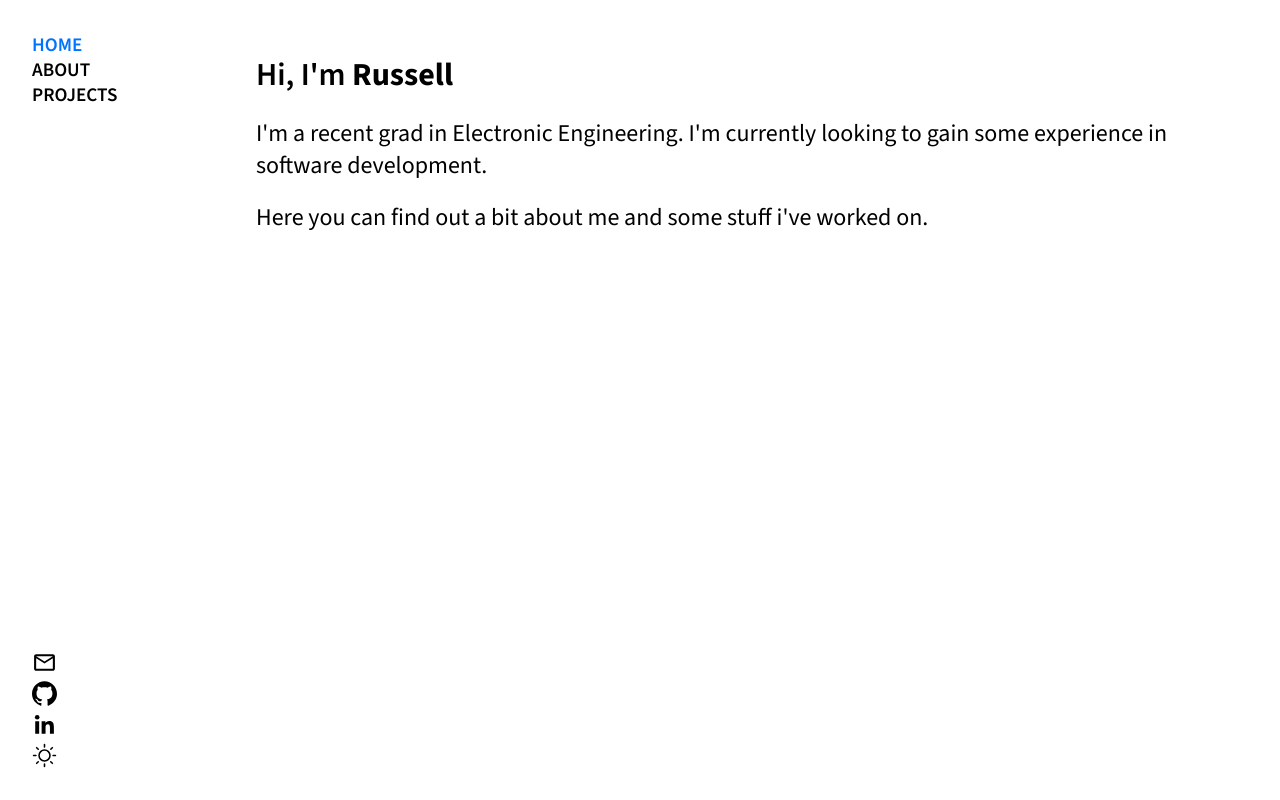
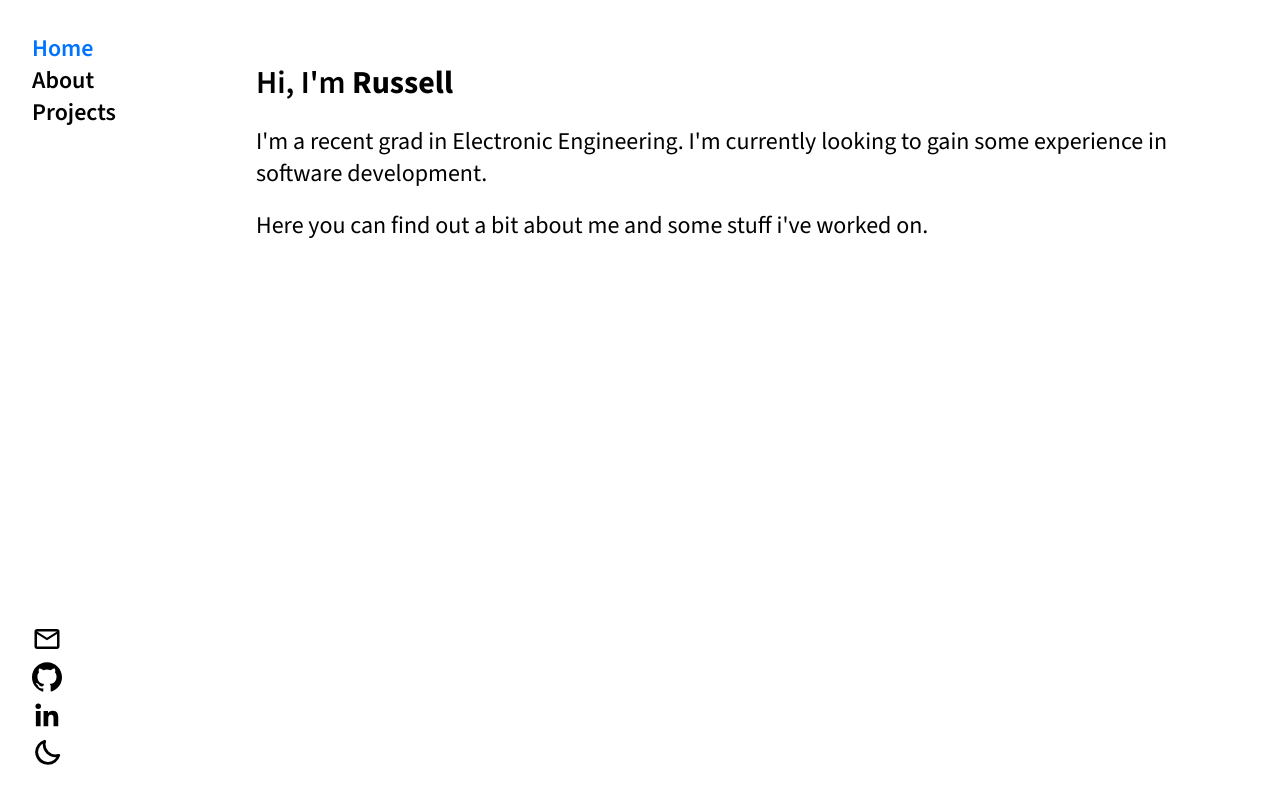
Before and after one commit to rnba12/website, a SvelteKit app: page / in a window 1280 px wide. Built offline with nearby package versions, Linux system fonts and the light colour scheme.

Commit message:
Style: layout

```diff
--- a/src/lib/components/ThemeButton.svelte
+++ b/src/lib/components/ThemeButton.svelte
@@ -2,15 +2,15 @@
     let darkTheme: boolean = false
 </script>
 
-{#if darkTheme}
-    <svg xmlns="http://www.w3.org/2000/svg" width="256" height="256" viewBox="0 0 256 256"><path fill="currentColor" d="M233.54 142.23a8 8 0 0 0-8-2a88.08 88.08 0 0 1-109.8-109.8a8 8 0 0 0-10-10a104.84 104.84 0 0 0-52.91 37A104 104 0 0 0 136 224a103.09 103.09 0 0 0 62.52-20.88a104.84 104.84 0 0 0 37-52.91a8 8 0 0 0-1.98-7.98Zm-44.64 48.11A88 88 0 0 1 65.66 67.11a89 89 0 0 1 31.4-26A106 106 0 0 0 96 56a104.11 104.11 0 0 0 104 104a106 106 0 0 0 14.92-1.06a89 89 0 0 1-26.02 31.4Z"/></svg>/
+{#if !darkTheme}
+    <svg xmlns="http://www.w3.org/2000/svg" width="256" height="256" viewBox="0 0 256 256"><path fill="currentColor" d="M236.37 139.4a12 12 0 0 0-12-3A84.07 84.07 0 0 1 119.6 31.59a12 12 0 0 0-15-15a108.86 108.86 0 0 0-54.91 38.48A108 108 0 0 0 136 228a107.09 107.09 0 0 0 64.93-21.69a108.86 108.86 0 0 0 38.44-54.94a12 12 0 0 0-3-11.97Zm-49.88 47.74A84 84 0 0 1 68.86 69.51a84.93 84.93 0 0 1 23.41-21.22Q92 52.13 92 56a108.12 108.12 0 0 0 108 108q3.87 0 7.71-.27a84.79 84.79 0 0 1-21.22 23.41Z"/></svg>
 {:else}
-    <svg xmlns="http://www.w3.org/2000/svg" width="256" height="256" viewBox="0 0 256 256"><path fill="currentColor" d="M120 40V16a8 8 0 0 1 16 0v24a8 8 0 0 1-16 0Zm72 88a64 64 0 1 1-64-64a64.07 64.07 0 0 1 64 64Zm-16 0a48 48 0 1 0-48 48a48.05 48.05 0 0 0 48-48ZM58.34 69.66a8 8 0 0 0 11.32-11.32l-16-16a8 8 0 0 0-11.32 11.32Zm0 116.68l-16 16a8 8 0 0 0 11.32 11.32l16-16a8 8 0 0 0-11.32-11.32ZM192 72a8 8 0 0 0 5.66-2.34l16-16a8 8 0 0 0-11.32-11.32l-16 16A8 8 0 0 0 192 72Zm5.66 114.34a8 8 0 0 0-11.32 11.32l16 16a8 8 0 0 0 11.32-11.32ZM48 128a8 8 0 0 0-8-8H16a8 8 0 0 0 0 16h24a8 8 0 0 0 8-8Zm80 80a8 8 0 0 0-8 8v24a8 8 0 0 0 16 0v-24a8 8 0 0 0-8-8Zm112-88h-24a8 8 0 0 0 0 16h24a8 8 0 0 0 0-16Z"/></svg>
+    <svg xmlns="http://www.w3.org/2000/svg" width="256" height="256" viewBox="0 0 256 256"><path fill="currentColor" d="M116 32V16a12 12 0 0 1 24 0v16a12 12 0 0 1-24 0Zm80 96a68 68 0 1 1-68-68a68.07 68.07 0 0 1 68 68Zm-24 0a44 44 0 1 0-44 44a44.05 44.05 0 0 0 44-44ZM51.51 68.49a12 12 0 1 0 17-17l-12-12a12 12 0 0 0-17 17Zm0 119l-12 12a12 12 0 0 0 17 17l12-12a12 12 0 1 0-17-17ZM196 72a12 12 0 0 0 8.49-3.51l12-12a12 12 0 0 0-17-17l-12 12A12 12 0 0 0 196 72Zm8.49 115.51a12 12 0 0 0-17 17l12 12a12 12 0 0 0 17-17ZM44 128a12 12 0 0 0-12-12H16a12 12 0 0 0 0 24h16a12 12 0 0 0 12-12Zm84 84a12 12 0 0 0-12 12v16a12 12 0 0 0 24 0v-16a12 12 0 0 0-12-12Zm112-96h-16a12 12 0 0 0 0 24h16a12 12 0 0 0 0-24Z"/></svg>
 {/if}
 
 <style>
     svg {
-        width: 25px;
-        height: 25px;
+        width: 30px;
+        height: 30px;
     }
 </style>
--- a/src/routes/+layout.svelte
+++ b/src/routes/+layout.svelte
@@ -16,9 +16,15 @@
         </nav>
         <div class="nav-bottom">
             <div class="links">
-                <a href="mailto:rnba12@yahoo.co.uk"><svg xmlns="http://www.w3.org/2000/svg" width="24" height="24" viewBox="0 0 24 24"><path fill="currentColor" d="M22 6c0-1.1-.9-2-2-2H4c-1.1 0-2 .9-2 2v12c0 1.1.9 2 2 2h16c1.1 0 2-.9 2-2V6zm-2 0l-8 5l-8-5h16zm0 12H4V8l8 5l8-5v10z"/></svg></a>
-                <a href="https://github.com/rnba12"><svg xmlns="http://www.w3.org/2000/svg" width="24" height="24" viewBox="0 0 24 24"><path fill="currentColor" d="M12 .297c-6.63 0-12 5.373-12 12c0 5.303 3.438 9.8 8.205 11.385c.6.113.82-.258.82-.577c0-.285-.01-1.04-.015-2.04c-3.338.724-4.042-1.61-4.042-1.61C4.422 18.07 3.633 17.7 3.633 17.7c-1.087-.744.084-.729.084-.729c1.205.084 1.838 1.236 1.838 1.236c1.07 1.835 2.809 1.305 3.495.998c.108-.776.417-1.305.76-1.605c-2.665-.3-5.466-1.332-5.466-5.93c0-1.31.465-2.38 1.235-3.22c-.135-.303-.54-1.523.105-3.176c0 0 1.005-.322 3.3 1.23c.96-.267 1.98-.399 3-.405c1.02.006 2.04.138 3 .405c2.28-1.552 3.285-1.23 3.285-1.23c.645 1.653.24 2.873.12 3.176c.765.84 1.23 1.91 1.23 3.22c0 4.61-2.805 5.625-5.475 5.92c.42.36.81 1.096.81 2.22c0 1.606-.015 2.896-.015 3.286c0 .315.21.69.825.57C20.565 22.092 24 17.592 24 12.297c0-6.627-5.373-12-12-12"/></svg></a>
-                <a href="https://www.linkedin.com/in/russell-ampomah-655667217/"><svg xmlns="http://www.w3.org/2000/svg" width="24" height="24" viewBox="0 0 24 24"><circle cx="4.983" cy="5.009" r="2.188" fill="currentColor"/><path fill="currentColor" d="M9.237 8.855v12.139h3.769v-6.003c0-1.584.298-3.118 2.262-3.118c1.937 0 1.961 1.811 1.961 3.218v5.904H21v-6.657c0-3.27-.704-5.783-4.526-5.783c-1.835 0-3.065 1.007-3.568 1.96h-.051v-1.66H9.237zm-6.142 0H6.87v12.139H3.095z"/></svg></a>
+                <a href="mailto:rnba12@yahoo.co.uk">
+                    <svg xmlns="http://www.w3.org/2000/svg" width="24" height="24" viewBox="0 0 24 24"><path fill="currentColor" d="M22 6c0-1.1-.9-2-2-2H4c-1.1 0-2 .9-2 2v12c0 1.1.9 2 2 2h16c1.1 0 2-.9 2-2V6m-2 0l-8 5l-8-5h16m0 12H4V8l8 5l8-5v10Z"/></svg>
+                </a>
+                <a href="https://github.com/rnba12">
+                    <svg xmlns="http://www.w3.org/2000/svg" width="24" height="24" viewBox="0 0 24 24"><path fill="currentColor" d="M12 .297c-6.63 0-12 5.373-12 12c0 5.303 3.438 9.8 8.205 11.385c.6.113.82-.258.82-.577c0-.285-.01-1.04-.015-2.04c-3.338.724-4.042-1.61-4.042-1.61C4.422 18.07 3.633 17.7 3.633 17.7c-1.087-.744.084-.729.084-.729c1.205.084 1.838 1.236 1.838 1.236c1.07 1.835 2.809 1.305 3.495.998c.108-.776.417-1.305.76-1.605c-2.665-.3-5.466-1.332-5.466-5.93c0-1.31.465-2.38 1.235-3.22c-.135-.303-.54-1.523.105-3.176c0 0 1.005-.322 3.3 1.23c.96-.267 1.98-.399 3-.405c1.02.006 2.04.138 3 .405c2.28-1.552 3.285-1.23 3.285-1.23c.645 1.653.24 2.873.12 3.176c.765.84 1.23 1.91 1.23 3.22c0 4.61-2.805 5.625-5.475 5.92c.42.36.81 1.096.81 2.22c0 1.606-.015 2.896-.015 3.286c0 .315.21.69.825.57C20.565 22.092 24 17.592 24 12.297c0-6.627-5.373-12-12-12"/></svg>
+                </a>
+                <a href="https://www.linkedin.com/in/russell-ampomah-655667217/">
+                    <svg xmlns="http://www.w3.org/2000/svg" width="24" height="24" viewBox="0 0 24 24"><circle cx="4.983" cy="5.009" r="2.188" fill="currentColor"/><path fill="currentColor" d="M9.237 8.855v12.139h3.769v-6.003c0-1.584.298-3.118 2.262-3.118c1.937 0 1.961 1.811 1.961 3.218v5.904H21v-6.657c0-3.27-.704-5.783-4.526-5.783c-1.835 0-3.065 1.007-3.568 1.96h-.051v-1.66H9.237zm-6.142 0H6.87v12.139H3.095z"/></svg>
+                </a>
                 <ThemeButton/>
             </div>
         </div>
@@ -45,15 +51,14 @@
             align-items: start;
         }
         a {
-            text-transform: uppercase;
             text-decoration: none;
-            color: black;
-            font-size: 1.2rem;
+            color: inherit;
+            font-size: 1.5rem;
             font-weight: 600;
             &.active, &:hover {
                 color: rgb(0, 115, 255);
             }
-
+            transition: all 0.1s;
         }
     }
 
@@ -73,8 +78,8 @@
             width: min-content;
         }
         svg {
-            width: 25px;
-            height: 25px;
+            width: 30px;
+            height: 30px;
         }
     }
 
@@ -82,7 +87,7 @@
         min-height: 100%;
         box-sizing: border-box;
         overflow-y: auto;
-        padding: 2rem 0;
+        padding: 2.5rem 0;
         padding-right: 2rem;
     }
 </style>
```
